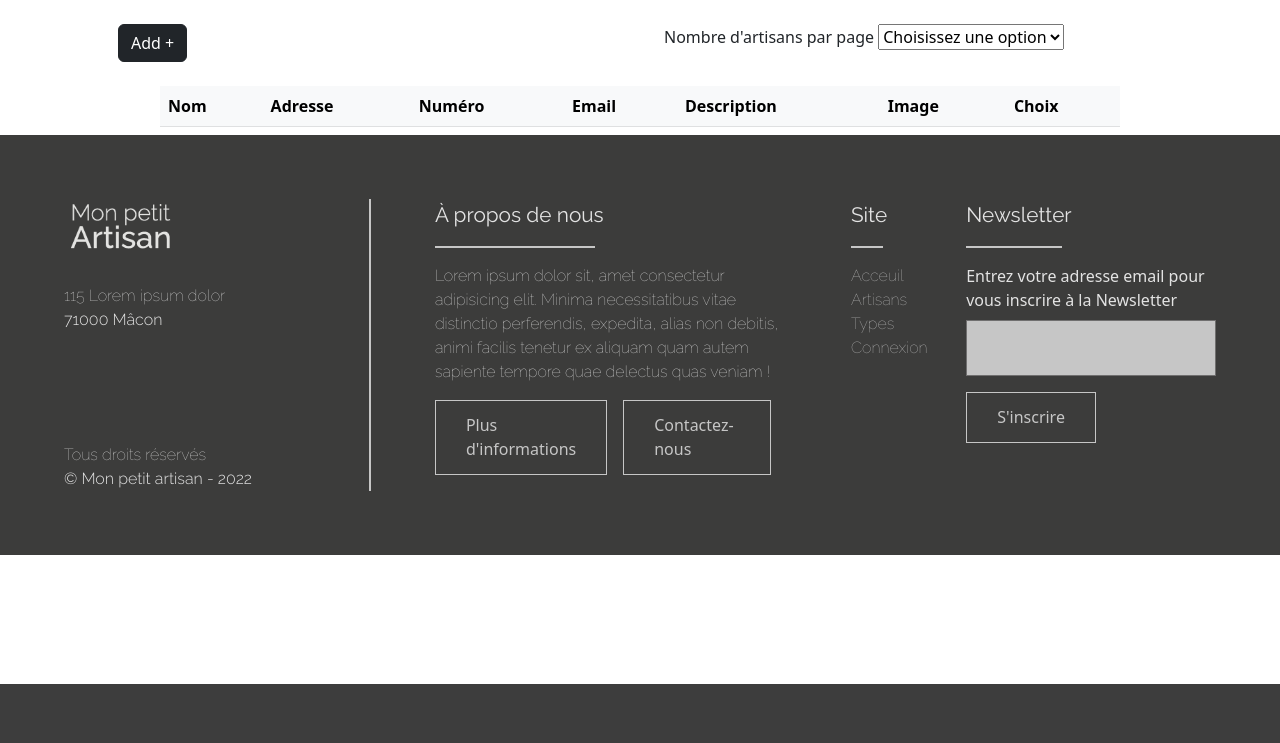
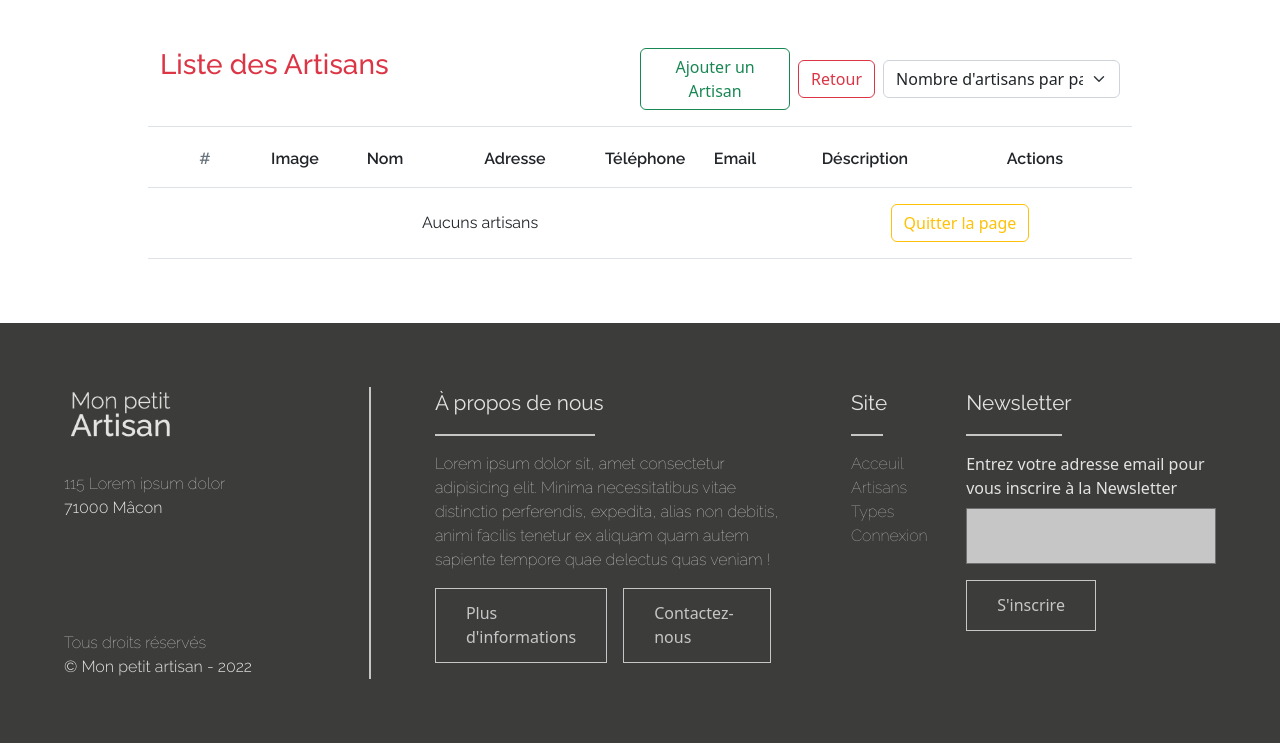
Before and after one commit to P-POP/Artisans, a Symfony app: template templates/artisan/index.html.twig in a window 1280 px wide. Shown: the part 116-859 px from the top of the page. Before the commit the page ends 800 px from the top, so only its background shows below. Run offline with Twig, Linux system fonts and the light colour scheme; the template is opened without the code that fills it, so the values that code supplies are empty; some libraries are stand-ins or nearby versions.

Commit message:
Artisan Index update

```diff
--- a/templates/artisan/index.html.twig
+++ b/templates/artisan/index.html.twig
@@ -4,81 +4,123 @@
 
 {% block body %}
 
-        <div class='container px-4'>
-            <div class="row gx-5">
-                <div class="col">
-                    <a class='btn btn-dark m-4' href="{{ path('app_new_artisan') }}"> Add +</a>
+    <!-- Contenu -->
+    <main class="py-5">
+        <div class="w-75 mx-auto">
+            <div class="row">
+                <div class="col-12 d-flex {# px-5 #}">
+                    <div class="col-6 d-flex text-start">
+                        <h2 class="fs-3 text-danger">Liste des Artisans</h2>
                     </div>
-                <div class="col m-4">
-                    <form method="GET">
-                        <label for="numbers">Nombre d'artisans par page</label>
-                        <input type="hidden" name="page" value=" {{ app.request.query.get("page", 1) }}">
-                        <select name="numbers" id="numbers" onchange ="this.form.submit();">
-                            <option value="5">Choisissez une option</option>
-                            <option value="5">5</option>
-                            <option value="3">3</option>
-                            <option value="1">1</option>
+                    <div class="col-6 d-flex justify-content-end gap-2">
+                        <a href="{{ path('app_new_artisan') }}" class="btn btn-outline-success my-auto">Ajouter un Artisan</a>
+                        <a href="{{ path('app_home') }}" class="btn btn-outline-danger my-auto">Retour</a>
+                        <form methode="GET" class="my-auto">
+                            <input type="hidden" name="page" value="{{ app.request.query.get('page', 1) }}">
+                            <select class="form-select" name="numbers" id="numbers" onchange="this.form.submit();">
+                                <option value="5">Nombre d'artisans par page</option>
+                                <option value="5">5 par page</option>
+                                <option value="10">10 par page</option>
+                                <option value="15">15 par page</option>
                             </select>
                         </form>
                     </div>
                 </div>
+                <div class="col-12 d-block border-bottom my-3"></div>
+                <div class="col-12 d-flex mt-1">
+                    <div class="col-1 m-auto">
+                        <p class="fw-bold text-center text-secondary">#</p>
                     </div>
+                    <div class="col-1 m-auto">
+                        <p class="fw-bold text-center">Image</p>
+                    </div>
+                    <div class="col-1 m-auto">
+                        <p class="fw-bold text-center">Nom</p>
+                    </div>
+                    <div class="col-2 m-auto">
+                        <p class="fw-bold text-center">Adresse</p>
+                    </div>
+                    <div class="col-1 m-auto">
+                        <p class="fw-bold text-center">Téléphone</p>
+                    </div>
+                    <div class="col-1 m-auto">
+                        <p class="fw-bold text-center">Email</p>
+                    </div>
+                    <div class="col-2 m-auto">
+                        <p class="fw-bold text-center">Déscription</p>
+                    </div>
+                    <div class="col-2 m-auto">
+                        <p class="fw-bold text-center">Actions</p>
+                    </div>
+                </div>
+                <div class="col-12 d-block border-bottom mb-2"></div>
 
-        <table class='table table-light table-hover w-75 m-auto'>
-            <thead>
-                <tr>
-                    <th>Nom</th>
-                    <th>Adresse</th>
-                    <th>Numéro</th>
-                    <th>Email</th>
-                    <th>Description</th>
-                    <th>Image</th>
-                    <th>Choix</th>
+                    {% for message in app.flashes('success') %}
+                        <div class="alert alert-success my-2">
+                            {{ message }}
+                        </div>
+                    {% endfor %}
+
+                    {% for message in app.flashes('suppress') %}
+                        <div class="alert alert-danger">
+                            {{ message }}
+                        </div>
+                    {% endfor %}
+
+                    {% for artisan in artisans %}
+                        <div class="col-12 d-flex mb-3 mt-2 border-bottom">
+                            <div class="col-1 m-auto">
+                                <p class="text-center text-secondary">{{artisan.id}}</p>
+                            </div>
+                            {# {% if artisan.cover is not null %}
+                                <div class="col-1 d-flex justify-content-center m-auto">
+                                    <img src="{{ vich_uploader_asset(artisan, 'coverFile') }}" alt="Image du magazine {{artisan.name}}" class="img-fluid rounded mb-3">
+                                </div>
+                            {% else %} #}
+                                <div class="col-1 d-flex justify-content-center m-auto">
+                                    <img src="{{ asset('images/blank.png') }}" alt="Pas d'image" class="img-fluid rounded mb-3">
+                                </div>
+                            {# {% endif %} #}
+                            <div class="col-1 m-auto">
+                                <p class="text-center">{{artisan.name}}</p>
+                            </div>
+                            <div class="col-2 m-auto">
+                                <p class="text-center">{{artisan.address}}</p>
+                            </div>
+                            <div class="col-1 m-auto">
+                                <p class="text-center">{{artisan.phone}}</p>
+                            </div>
+                            <div class="col-1 m-auto">
+                                <p class="text-center">{{artisan.email}}</p>
+                            </div>
+                            <div class="col-2 m-auto">
+                                <p class="text-center">{{artisan.description}}</p>
+                            </div>
+                            <div class="col-2 d-flex justify-content-center m-auto gap-2">
+                                <a href="{{ path('app_details_artisans', { id:artisan.id }) }}" class="btn btn-outline-warning mb-3">Détails</a>
+                                <a href="{{ path('app_edit_artisan', { id:artisan.id }) }}" class="btn btn-outline-success mb-3">Editer</a>
+                                <a href="{{ path('app_delete_artisan', { id:artisan.id }) }}" class="btn btn-outline-danger mb-3">Supprimer</a>
+                            </div>
+                        </div>
+                    {% else %}
+                        <div class="col-12 d-flex mb-3 mt-2 border-bottom">
+                            <div class="col-8 m-auto">
+                                <p class="text-center">Aucuns artisans</p>
+                            </div>
+                            <div class="col-4 d-flex justify-content-center pb-3">
+                                <a href="{{ path('app_home') }}" class="btn btn-outline-warning m-auto">Quitter la page</a>
+                            </div>
+                        </div>
+                    {% endfor %}
 
 
-                </tr>
-            </thead>
-            <tbody class="mb-3">
-                {% for artisan in artisans %}
-                    <tr>
-                        <td>{{ artisan.name }}</td>
-                        <td>{{ artisan.address }}</td>
-                        <td>{{ artisan.phone }}</td>
-                        <td>{{ artisan.email }}</td>
-                        <td>{{ artisan.description }}</td>
-                        <td>{{ artisan.cover }}</td>
-                        <td>
-                            <a href="{{ path('app_edit_artisan', { id:artisan.id }) }}"><button class="btn btn-warning">Editer</button></a>
-                        <td>
-
-                            <a href="{{ path('app_delete_artisan', { id:artisan.id }) }}"><button class="btn btn-danger">Supprimer</button></a>
-
-                        </td>
-
-                        <td>
-
-                            <a href="{{ path('app_details_artisans', { id:artisan.id }) }}"><button class="btn btn-info">Détails</button></a>
-
-                        </td>
-
-
-
-                {% endfor %}
-
-            </tbody>
-
-        </table>
-
                 <div class="d-flex">
-
-            <div class="m-auto pt-2">
-
+                    <div class="mx-auto">
                         {{ knp_pagination_render(artisans) }}
-
-
                     </div>
-
                 </div>
-
+            </div>
+        </div>
+    </main>
 
 {% endblock %}
```
Lines whose indentation alone changed are shown as unchanged.
